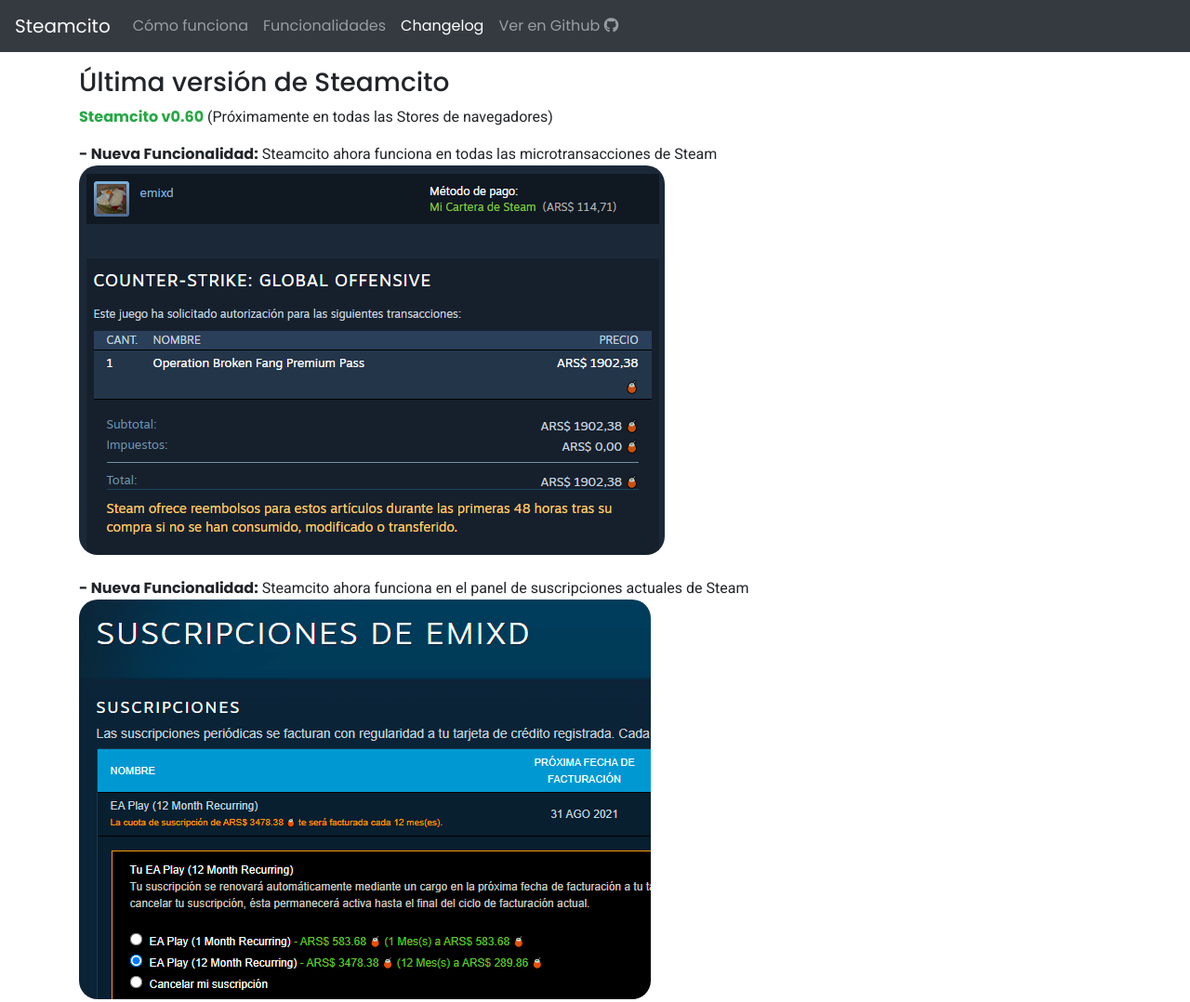
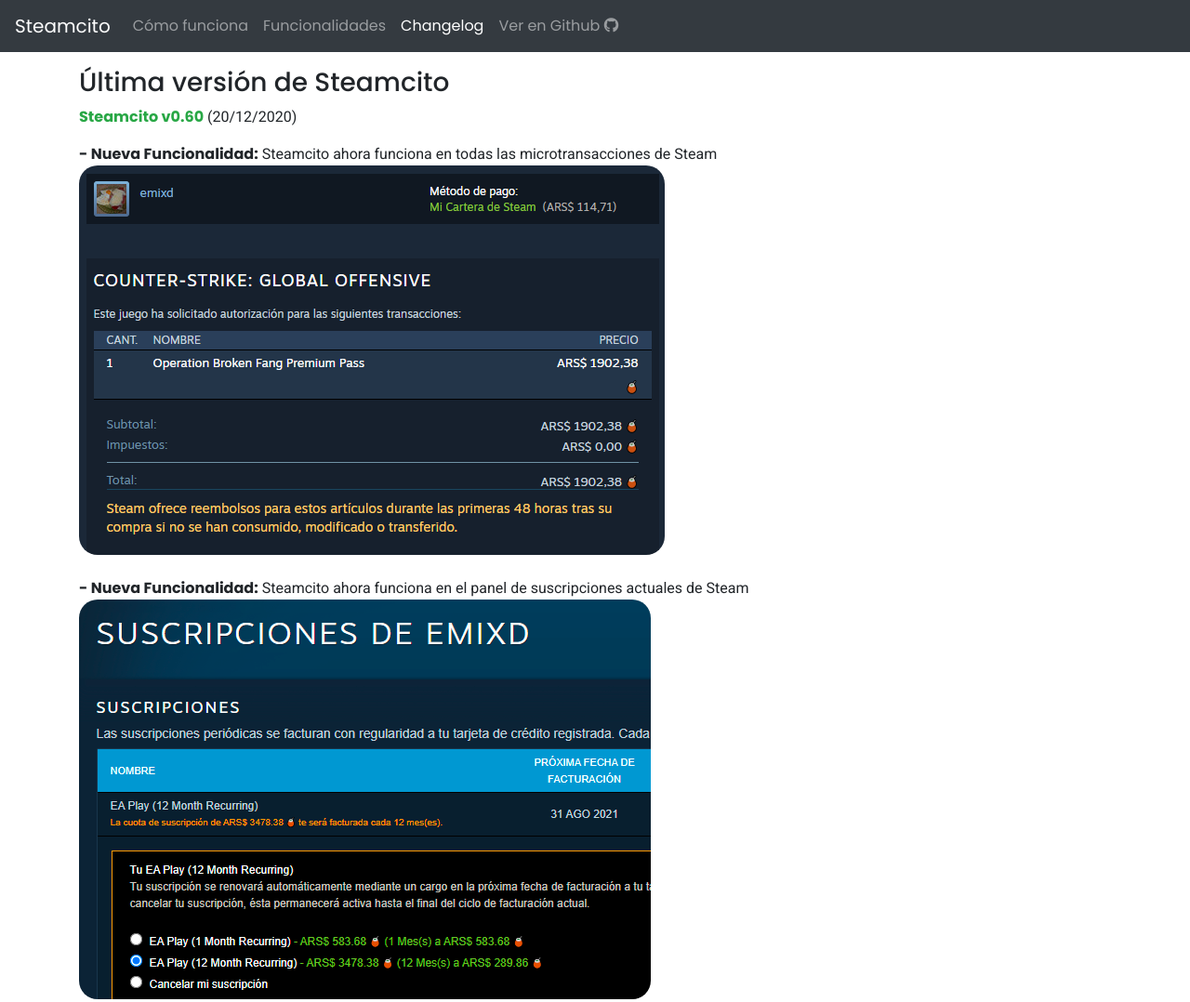
Before and after one commit to emilianog94/Steamcito-Precios-Steam-Argentina-Impuestos-Incluidos, a plain HTML site: page landing/changelog.html in a window 1280 px wide. Shown: the top 1078 px of the page at 93% size. Drawn offline with nearby package versions, Linux system fonts and the light colour scheme.

Commit message:
Cambio de changelog

```diff
--- a/landing/changelog.html
+++ b/landing/changelog.html
@@ -64,7 +64,7 @@
     <div class="row">
       <div class="col-md-8 mb-4">
         <h3>Última versión de Steamcito</h3>
-        <p><b class="text-success">Steamcito v0.60</b> (Próximamente en todas las Stores de navegadores)</p>
+        <p><b class="text-success">Steamcito v0.60</b> (20/12/2020)</p>
 
         <ul>
           <li><b>- Nueva Funcionalidad:</b> Steamcito ahora funciona en todas las microtransacciones de Steam</li>
@@ -73,7 +73,7 @@
           <img class="img-fluid rounded-image mb-4" src="img/feature-9.png" alt="">
           <li><b>- Nueva Funcionalidad:</b> Steamcito ahora funciona en todos aquellos productos que tienen selector de opciones múltiples</li>
           <img class="img-fluid rounded-image mb-4" src="img/updates/v06-2.png" alt="">
-          <li><b>- Nueva Funcionalidad:</b> Steamcito ahora funciona en los puntos de encuentro de Steam Community (Es posible que tu navegador te solicite volver a aceptar los permisos de la extensión, ya que la extensión ahora trabaja sobre las URL que comienzan con steamcommunity.com</li>
+          <li><b>- Nueva Funcionalidad:</b> Steamcito ahora funciona en los puntos de encuentro de Steam Community (Es posible que tu navegador te solicite volver a aceptar los permisos de la extensión, ya que la extensión ahora trabaja sobre las URL que comienzan con steamcommunity.com)</li>
           <img class="img-fluid rounded-image mb-4" src="img/updates/v06-3.png" alt="">
 
         </ul>
```
